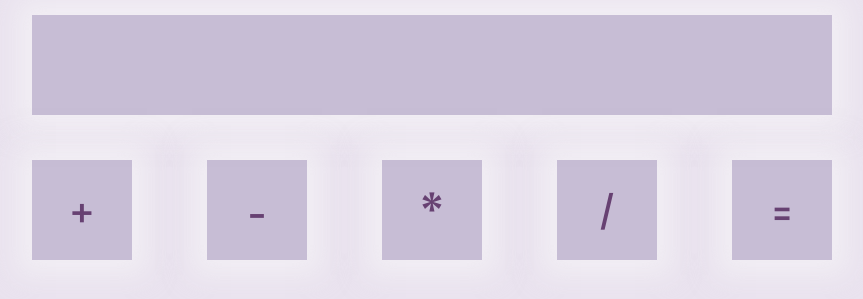
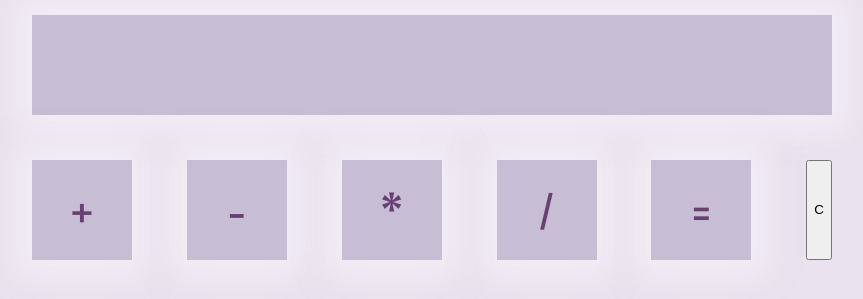
Before and after one commit to ShevchenkoJ/calculator, a website: page index.html in a window 1280 px wide. Shown: the part 319-618 px from the top of the page, without its empty margins (208-1071 px from the left). Drawn offline with Linux system fonts and the light colour scheme.

Commit message:
add Reset button

```diff
--- a/index.html
+++ b/index.html
@@ -24,12 +24,14 @@
 
                 <div class="buttons_wrapper">
 
-                    <button type="button" id="plus" class="operation-button">+</button>
-                    <button type="button" id="minus" class="operation-button">-</button>
-                    <button type="button" id="multiple" class="operation-button">*</button>
-                    <button type="button" id="divide" class="operation-button">/</button>
+                    <button type="button" id="plus" class="operation-button button-common">+</button>
+                    <button type="button" id="minus" class="operation-button button-common">-</button>
+                    <button type="button" id="multiple" class="operation-button button-common">*</button>
+                    <button type="button" id="divide" class="operation-button button-common">/</button>
 
-                    <button type="button" id="calculate" class="result-button">=</button>
+                    <button type="button" id="calculate" class="result-button button-common">=</button>
+
+                    <button type="button" id="reset" class="reset-button button-common">C</button>
 
                 </div>
             </div>
```
